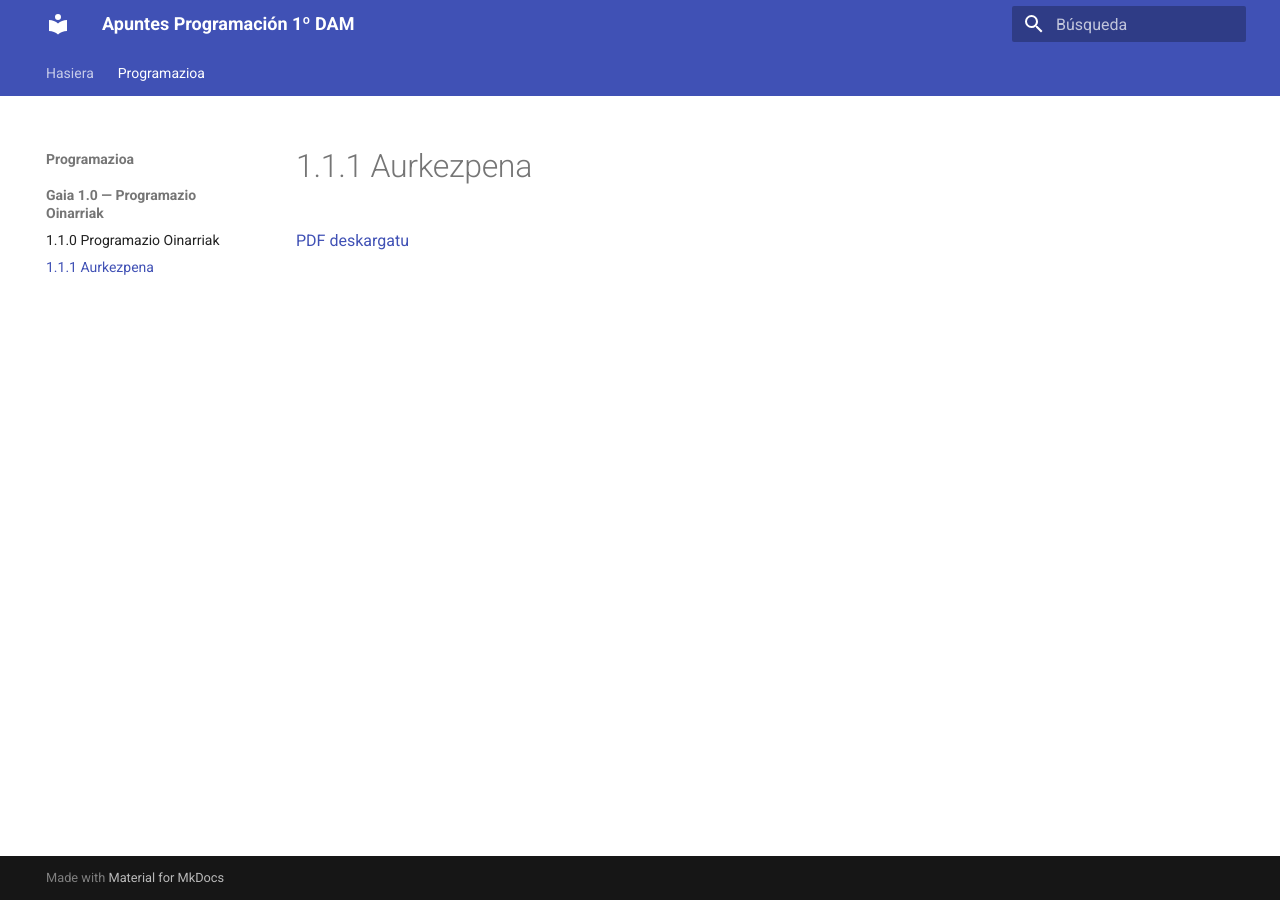
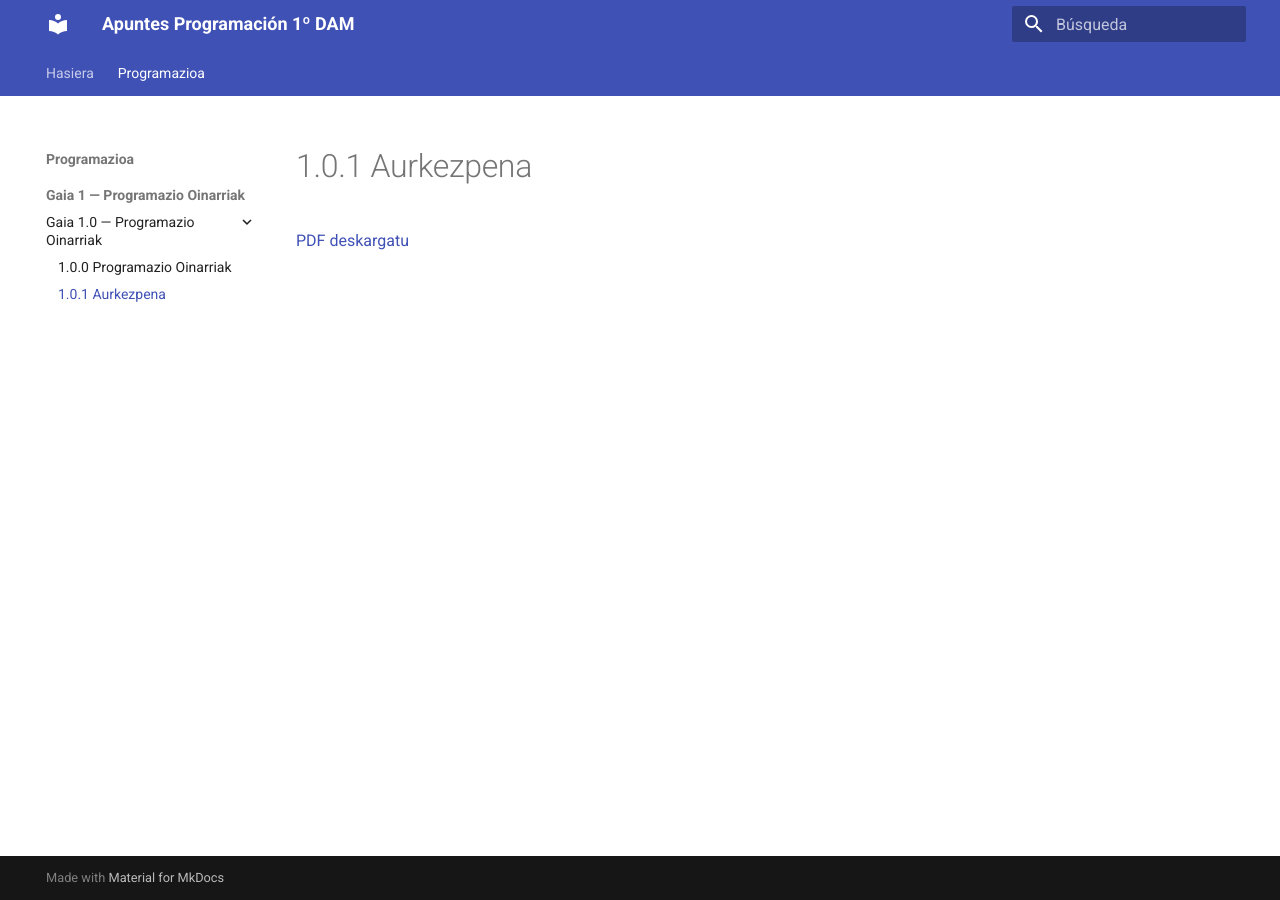
Before and after one commit to RomanOlea/apuntes-programacion, an MkDocs documentation site: the page built from docs/programazioa/gaia1/aurkezpena.md, in a window 1280 px wide. Built offline with MkDocs 1.6.1 and Material for MkDocs 9.7.7, drawn with Linux system fonts in a browser that asks for light colours.

Commit message:
Update mkdocs.yml

```diff
--- a/mkdocs.yml
+++ b/mkdocs.yml
@@ -23,6 +23,7 @@ markdown_extensions:
 nav:
   - Hasiera: index.md
   - Programazioa:
-    - Gaia 1.0 — Programazio Oinarriak:
-      - 1.1.0 Programazio Oinarriak: programazioa/gaia1/tema0-programazio-oinarriak.md
-      - 1.1.1 Aurkezpena: programazioa/gaia1/aurkezpena.md
+    - Gaia 1 — Programazio Oinarriak:
+      - Gaia 1.0 — Programazio Oinarriak:
+        - 1.0.0 Programazio Oinarriak: programazioa/gaia1/tema0-programazio-oinarriak.md
+        - 1.0.1 Aurkezpena: programazioa/gaia1/aurkezpena.md
```
